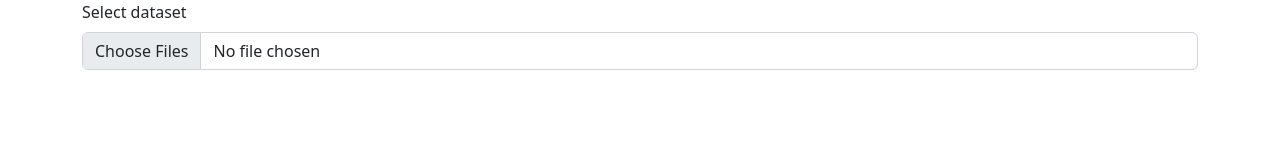
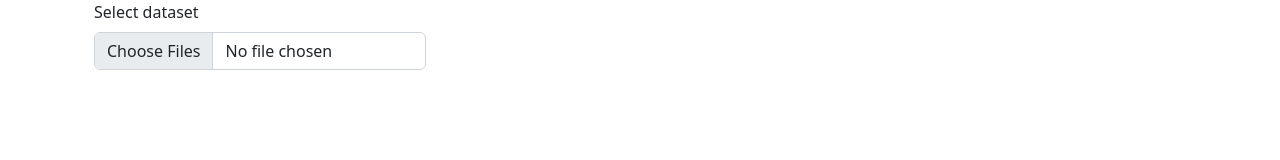
Before and after one commit to aaamourao/brainboxUI, a React (Create React App) app: page / in a window 1280 px wide. Shown: the top 160 px of the page. Built offline with nearby package versions, Linux system fonts and the light colour scheme.

Commit message:
Using bootstrap grid and introducing ImageSideBar component

```diff
--- a/src/App.js
+++ b/src/App.js
@@ -1,36 +1,42 @@
-import { Container, Form } from "react-bootstrap";
-import React, { useEffect, useState } from "react";
+import { Container, Row, Col } from "react-bootstrap";
+import React, { Component } from "react";
+import ImageSideBar from './ImageSideBar';
 import 'bootstrap/dist/css/bootstrap.min.css';
 
 
-function App() {
-  const [images, setImages] = useState([]);
-  const [imageURLs, setImageURLs] = useState([]);
+class App extends Component {
 
-  useEffect(() => {
-    if (images.length < 1) return;
-    const newImageURLs = [];
-    images.forEach(image => newImageURLs.push(URL.createObjectURL(image)));
-    setImageURLs(newImageURLs);
-  }, [images]);
+  state = {
+    selectedFile: null
+  };
 
-  function onImageChange(e) {
-    setImages([...e.target.files]);
-  }
+  handleFileChange = imageUrl => {
+    this.setState({ selectedFile: imageUrl });
+  };
 
+
+  render() {
     return (
       <div className="App">
         <Container>
-        <Form.Group controlId="imgInput" className="mb-3">
-          <Form.Label>Select dataset</Form.Label>
-          <Form.Control type="file" multiple accept="image/*" onChange={onImageChange} />
-        </Form.Group>
-      </Container>
-      <Container>
-        {imageURLs.map(imgSrc => <img src={imgSrc} />)}
+          <Row></Row>
+          <Row>
+            <Col>
+              <ImageSideBar onFileChange={this.handleFileChange} />
+            </Col>
+            <Col>
+              <Row>
+                <img src={this.state.selectedFile} />
+              </Row>
+              <Row></Row>
+            </Col>
+            <Col></Col>
+          </Row>
+          <Row></Row>
         </Container>
       </div>
     );
   }
+}
 
 export default App;
--- /dev/null
+++ b/src/ImageSideBar.js
@@ -0,0 +1,45 @@
+import { Container, Form } from "react-bootstrap";
+import React, { Component } from "react";
+
+
+class ImageSideBar extends Component {
+
+  state = {
+    images: [],
+    imageURLs: [],
+  }
+
+  onFileChange = null;
+
+  constructor(props) {
+    super(props);
+    this.onFileChange = props.onFileChange;
+    this.onImageChange = this.onImageChange.bind(this);
+  }
+
+  onImageChange(event) {
+    const newImages = [...event.target.files];
+    this.setState({images: newImages})
+    if (newImages.length < 1) return;
+    const newImageURLs = [];
+    newImages.forEach(image => newImageURLs.push(URL.createObjectURL(image)));
+    this.setState({imageUrls: newImageURLs})
+    this.onFileChange(newImageURLs[0]);
+  }
+
+  render() {
+
+    return (
+      <div className="App">
+        <Container>
+          <Form.Group controlId="imgInput" className="mb-3">
+            <Form.Label>Select dataset</Form.Label>
+            <Form.Control type="file" multiple accept="image/*" onChange={this.onImageChange} />
+          </Form.Group>
+        </Container>
+      </div>
+    );
+  }
+}
+
+export default ImageSideBar;
```
Lines whose indentation alone changed are shown as unchanged.
